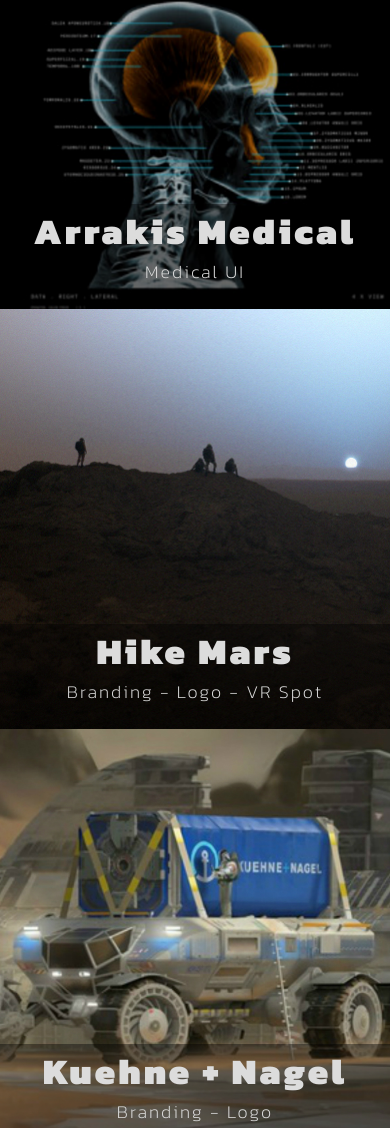
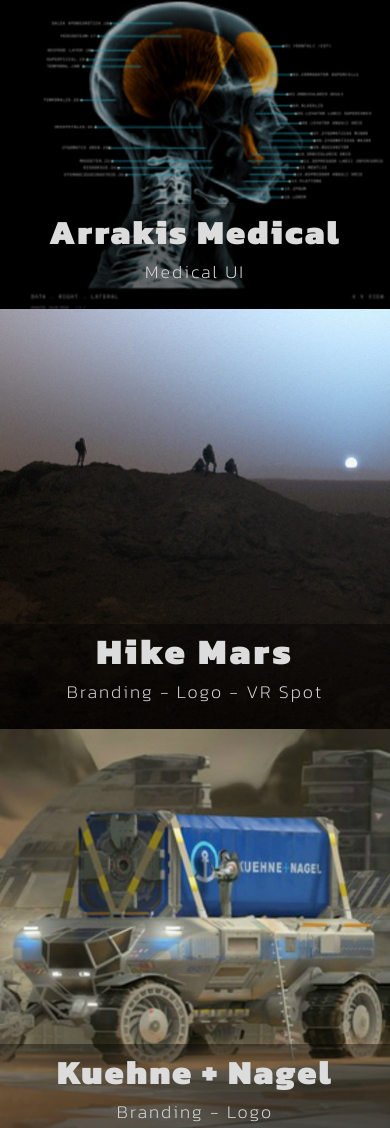
Before and after one commit to Cojanks/Duster_AgencySite, a plain HTML site: page index.html in a window 390 px wide. Shown: the part 3071-4199 px from the top of the page. Drawn offline with nearby package versions, Linux system fonts and the light colour scheme.

Commit message:
Fixes for mobile

```diff
--- a/css/main.css
+++ b/css/main.css
@@ -252,8 +252,8 @@
 	font-size: 18px;
 	letter-spacing: 2px;}
 #AM{
-	font-size: 36px;
-	letter-spacing: 3px}
+	font-size: 34px;
+	letter-spacing: 2px}
 
 } /* End (min-width:320px) */
 
```
